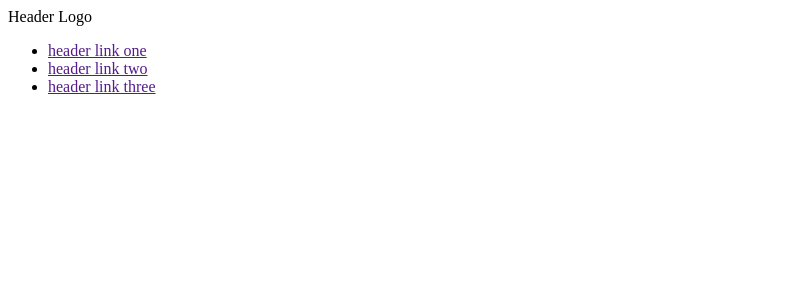
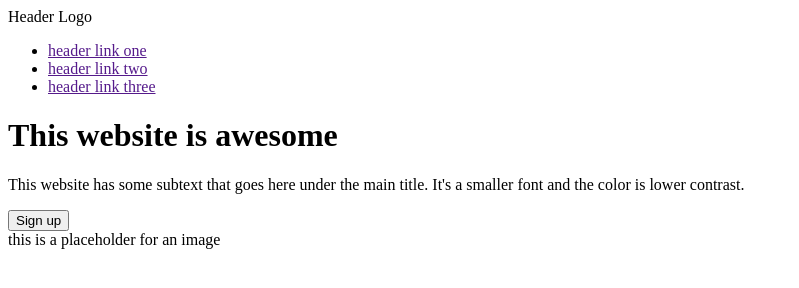
Before and after one commit to katie-wook/odin-landing-page, a plain HTML site: page index.html in a window 1280 px wide. Shown: the whole page, without its empty margins (0-799 px from the left). Drawn offline with Linux system fonts and the light colour scheme.

Commit message:
Create intro section beneath header

```diff
--- a/index.html
+++ b/index.html
@@ -15,5 +15,16 @@
                 <li><a href="">header link three</a></li>
             </ul>
         </div>
+
+        <div class="intro">
+            <div class="left-side">
+                <h1>This website is awesome</h1>
+                <p>This website has some subtext that goes here under the main title. It's a smaller font and the color is lower contrast.</p>
+                <button class="sign-up">Sign up</button>
+            </div>
+            <div class="right-side">
+                <div class="img-placeholder">this is a placeholder for an image</div>
+            </div>
+        </div>
     </body>
 </html>
```
